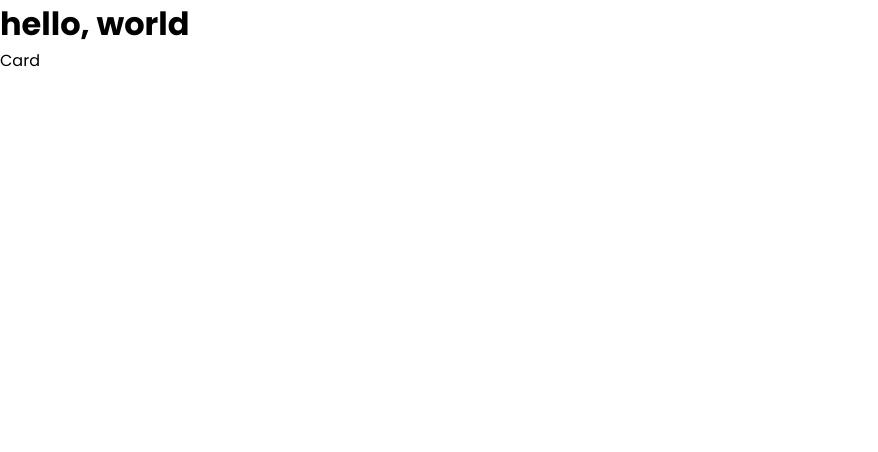
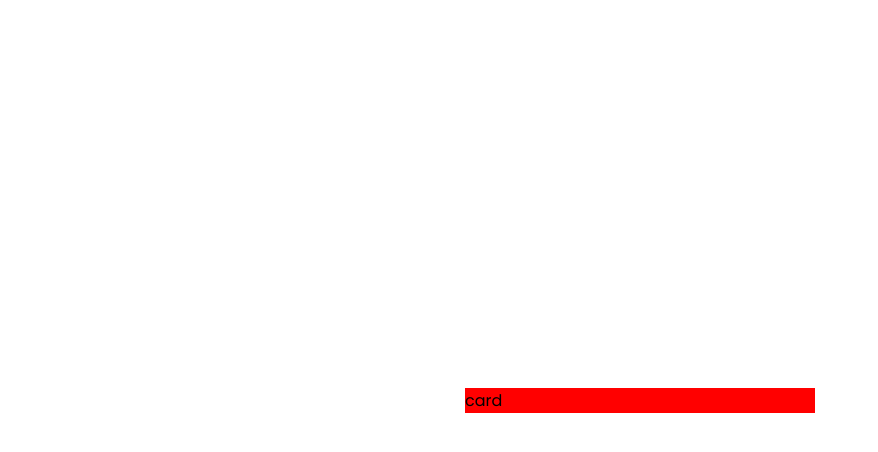
Before and after one commit to lukinoo/react-card-3d, a React (Create React App) app: page / in a window 1280 px wide. Shown: the top 452 px of the page, without its empty margins (0-878 px from the left). Built offline with nearby package versions, Linux system fonts and the light colour scheme.

Commit message:
feature(adding initial styles for Card component)

```diff
--- a/src/App.styled.ts
+++ b/src/App.styled.ts
@@ -2,4 +2,8 @@ import styled from "styled-components";
 
 export const SApp = styled.div`
   min-height: 100vh;
+  display: flex;
+  justify-content: center;
+  align-items: center;
+  background: #ffffff;
 `;
--- a/src/App.tsx
+++ b/src/App.tsx
@@ -4,8 +4,7 @@ import "./css/main.css";
 
 const App = () => {
   return (
-    <SApp className="App">
-      <h1>hello, world</h1>
+    <SApp>
       <Card />
     </SApp>
   );
--- a/src/components/card/Card.styled.ts
+++ b/src/components/card/Card.styled.ts
@@ -1 +1,7 @@
 import styled from "styled-components";
+
+export const SCard = styled.div`
+  max-width: 350px;
+  width: 100%;
+  background: red;
+`;
--- a/src/components/card/Card.tsx
+++ b/src/components/card/Card.tsx
@@ -1,3 +1,5 @@
+import { SCard } from "./Card.styled";
+
 export const Card = () => {
-  return <div>Card</div>;
+  return <SCard>card</SCard>;
 };
--- a/src/styles/main.sass
+++ b/src/styles/main.sass
@@ -1,2 +1,2 @@
+@import "reset"
 @import url('https://fonts.googleapis.com/css2?family=Poppins:wght@300;400;700&display=swap')
-@import "reset"
```
